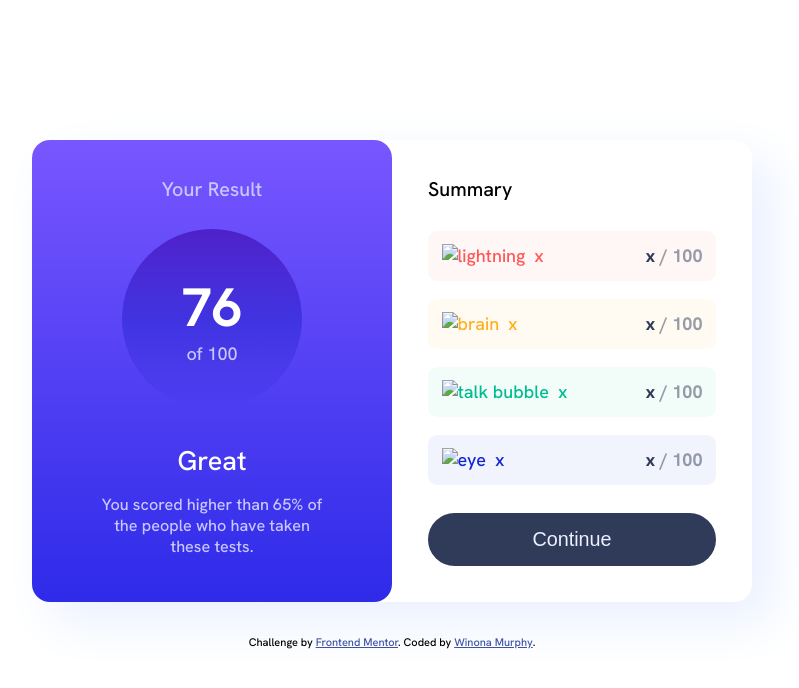
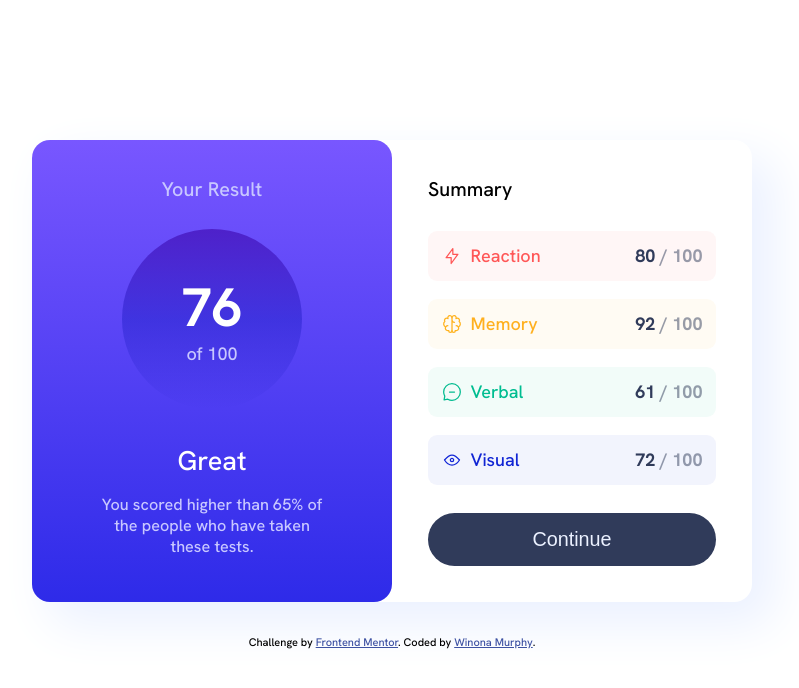
Before and after one commit to wmurphy-collabstar/Frontend-Mentor_Results-Summary-Component, a plain HTML site: page index.html in a window 1280 px wide. Shown: the whole page, without its empty margins (248-1047 px from the left). Drawn offline with Linux system fonts and the light colour scheme.

Commit message:
Undid work with dynamically adding data since it didn't work

```diff
--- a/index.html
+++ b/index.html
@@ -10,7 +10,6 @@
 
   <!-- Feel free to remove these styles or customise in your own stylesheet 👍 -->
   <link rel="stylesheet" href="./styles.css"/>
-  <script src="./index.js"></script>
 </head>
 <body>
   <main>
@@ -30,31 +29,31 @@
       <div class="flex-container-col">
         <div class="category flex-container-row" id="reaction">
           <div class="label flex-container-row">
-            <img class="icon" src="" alt="lightning"/>
-            <p class="subtitle">x</p>
+            <img class="icon" src="./assets/images/icon-reaction.svg" alt="lightning"/>
+            <p class="subtitle">Reaction</p>
           </div>
-          <p class="subscore"><span class="bold">x</span> / 100</p>
+          <p class="subscore"><span class="bold">80</span> / 100</p>
         </div>
         <div class="category flex-container-row" id="memory">
           <div class="label flex-container-row">
-            <img class="icon" src="" alt="brain"/>
-            <p class="subtitle">x</p>
+            <img class="icon" src="./assets/images/icon-memory.svg" alt="brain"/>
+            <p class="subtitle">Memory</p>
           </div>
-          <p class="subscore"><span class="bold">x</span> / 100</p>
+          <p class="subscore"><span class="bold">92</span> / 100</p>
         </div>
         <div class="category flex-container-row" id="verbal">
           <div class="label flex-container-row">
-            <img class="icon" src="" alt="talk bubble"/>
-            <p class="subtitle">x</p>
+            <img class="icon" src="./assets/images/icon-verbal.svg" alt="talk bubble"/>
+            <p class="subtitle">Verbal</p>
           </div>
-          <p class="subscore"><span class="bold">x</span> / 100</p>
+          <p class="subscore"><span class="bold">61</span> / 100</p>
         </div>
         <div class="category flex-container-row" id="visual">
           <div class="label flex-container-row">
-            <img class="icon" src="" alt="eye"/>
-            <p class="subtitle">x</p>
+            <img class="icon" src="./assets/images/icon-visual.svg" alt="eye"/>
+            <p class="subtitle">Visual</p>
           </div>
-          <p class="subscore"><span class="bold">x</span> / 100</p>
+          <p class="subscore"><span class="bold">72</span> / 100</p>
         </div>
       </div>
       <button class="continue">Continue</button>
```
